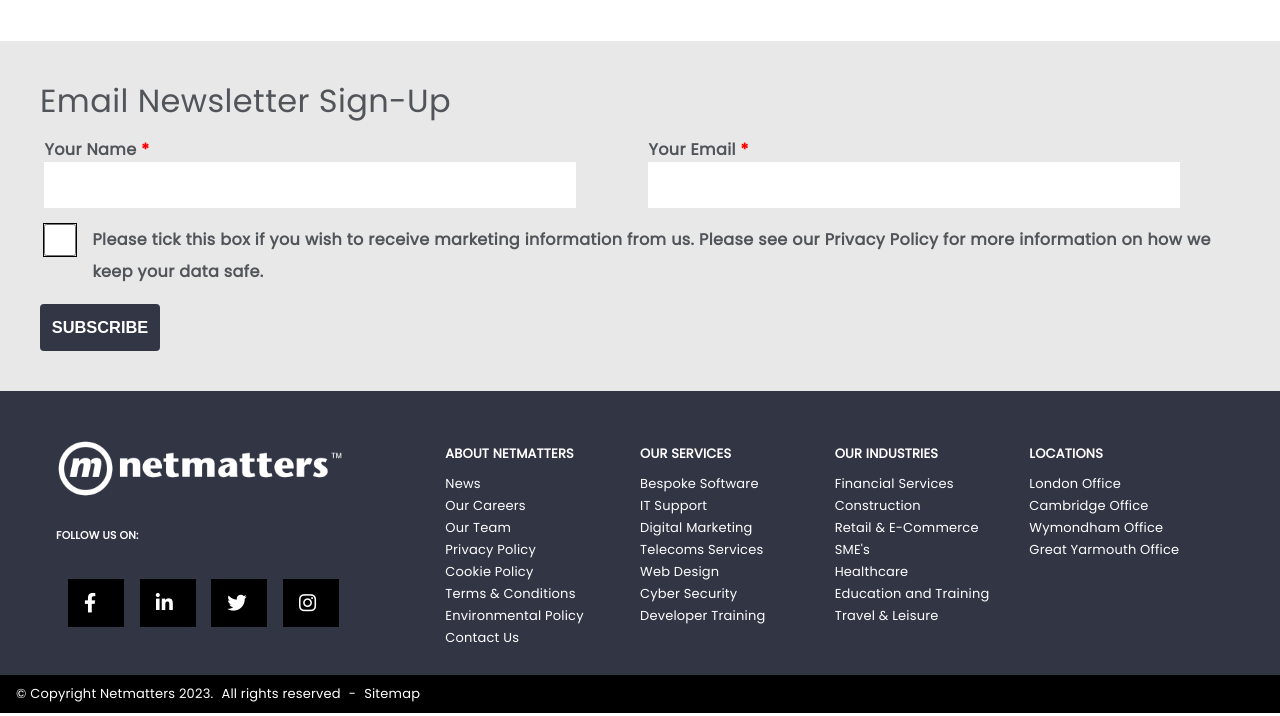
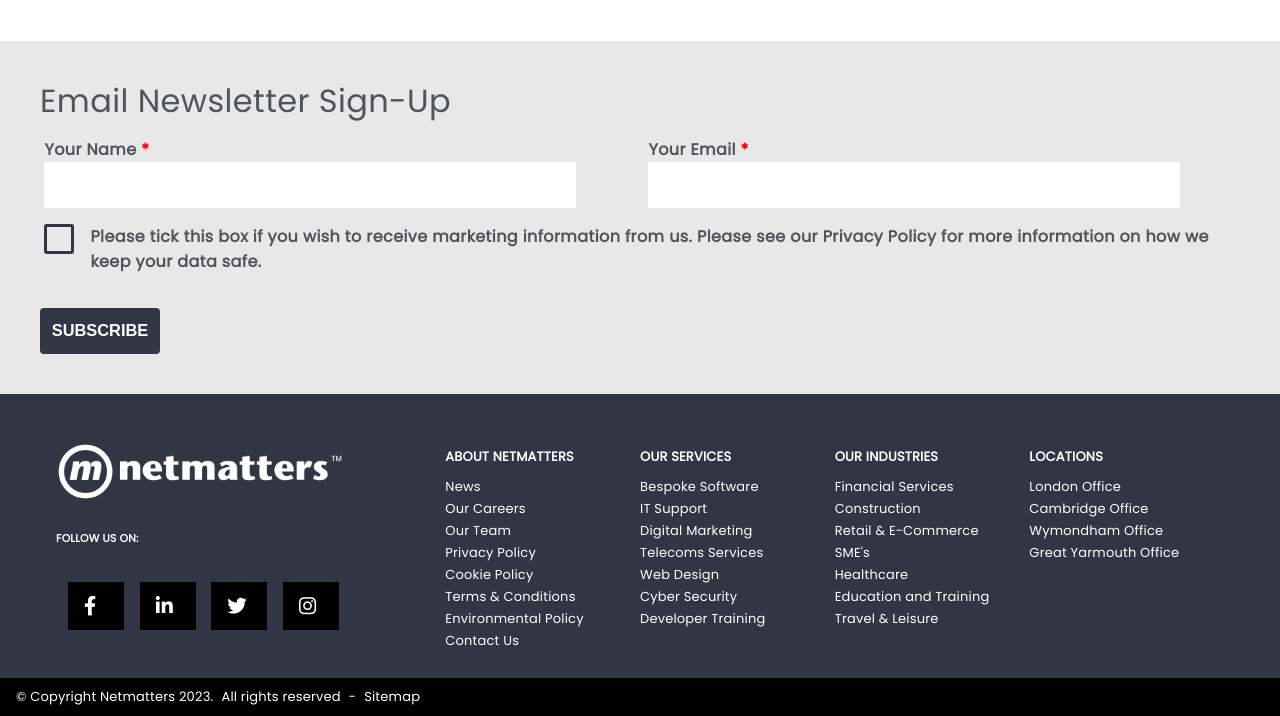
Before and after one commit to marianneporter/netmattershomepage, a PHP site: page / in a window 1280 px wide. Shown: the part 3321-4037 px from the top of the page. Run offline with PHP 8.4, Linux system fonts and the light colour scheme.

Commit message:
custom checkbox added for contact form

```diff
--- a/css/index.css
+++ b/css/index.css
@@ -1,3 +1,4 @@
+@charset "UTF-8";
 .text-light-grey {
   color: #e8e8e8;
 }
@@ -621,6 +622,7 @@ nav {
   box-shadow: 0px 3px 35px 0px rgba(0, 0, 0, 0.1);
   border: 1px solid #ccc;
   border-radius: 15px;
+  transition: all 0.5s ease-in;
 }
 .service-card h4 {
   margin-top: 2rem;
@@ -654,6 +656,7 @@ nav {
 .service-card:nth-of-type(1):hover {
   background-color: #67809f;
   color: white;
+  transform: translateY(-8px);
 }
 .service-card:nth-of-type(1):hover .card-icon, .service-card:nth-of-type(1):hover a {
   background-color: white;
@@ -670,6 +673,7 @@ nav {
 .service-card:nth-of-type(2):hover {
   background-color: #4183d7;
   color: white;
+  transform: translateY(-8px);
 }
 .service-card:nth-of-type(2):hover .card-icon, .service-card:nth-of-type(2):hover a {
   background-color: white;
@@ -686,6 +690,7 @@ nav {
 .service-card:nth-of-type(3):hover {
   background-color: #2ecc71;
   color: white;
+  transform: translateY(-8px);
 }
 .service-card:nth-of-type(3):hover .card-icon, .service-card:nth-of-type(3):hover a {
   background-color: white;
@@ -702,6 +707,7 @@ nav {
 .service-card:nth-of-type(4):hover {
   background-color: #d64541;
   color: white;
+  transform: translateY(-8px);
 }
 .service-card:nth-of-type(4):hover .card-icon, .service-card:nth-of-type(4):hover a {
   background-color: white;
@@ -718,6 +724,7 @@ nav {
 .service-card:nth-of-type(5):hover {
   background-color: #926fb1;
   color: white;
+  transform: translateY(-8px);
 }
 .service-card:nth-of-type(5):hover .card-icon, .service-card:nth-of-type(5):hover a {
   background-color: white;
@@ -734,6 +741,7 @@ nav {
 .service-card:nth-of-type(6):hover {
   background-color: #f62459;
   color: white;
+  transform: translateY(-8px);
 }
 .service-card:nth-of-type(6):hover .card-icon, .service-card:nth-of-type(6):hover a {
   background-color: white;
@@ -750,6 +758,7 @@ nav {
 .service-card:nth-of-type(7):hover {
   background-color: #ce4125;
   color: white;
+  transform: translateY(-8px);
 }
 .service-card:nth-of-type(7):hover .card-icon, .service-card:nth-of-type(7):hover a {
   background-color: white;
@@ -902,8 +911,8 @@ nav {
   padding: 1rem 0.275rem;
 }
 
-.form-control.contact-form-check {
-  padding: 0 0.275rem 1rem;
+.form-control.checkbox-container {
+  padding: 0 0.275rem 2.1rem;
 }
 
 .text-input label, .text-input input {
@@ -938,21 +947,40 @@ nav {
   font-weight: 600;
   letter-spacing: 0.4px;
 }
-
-.contact-form-check {
-  min-width: 100%;
+.contact-form-data .checkbox-container {
   display: flex;
-  gap: 1rem;
-  align-items: flex-start;
+  gap: 5rem;
 }
-.contact-form-check input {
-  display: block;
-  min-height: 2rem;
-  min-width: 2rem;
-  outline: 0.75px solid black;
+.contact-form-data .checkbox-container label {
+  cursor: pointer;
+  display: flex;
 }
-.contact-form-check label {
-  line-height: 2rem;
+.contact-form-data .checkbox-container label span {
+  margin-left: 0.5rem;
+}
+.contact-form-data .checkbox-container input {
+  cursor: pointer;
+  opacity: 0;
+  position: absolute;
+}
+.contact-form-data .checkbox-container label::before {
+  content: "";
+  width: 1.5rem;
+  height: 1.5rem;
+  flex: 1.5rem 0 0;
+  align-self: flex-start;
+  border-radius: 0.15rem;
+  border: 0.225rem solid #333645;
+  margin-right: 0.5rem;
+}
+.contact-form-data .checkbox-container input[type=checkbox]:checked + label::before {
+  content: "✓";
+  display: flex;
+  justify-content: center;
+  align-items: center;
+  background-color: black;
+  color: white;
+  font-size: 1.5rem;
 }
 
 .contact-form-submit {
--- a/index.html
+++ b/index.html
@@ -337,12 +337,13 @@
                         <label for="email">Your Email <span>*</span></label>
                         <input type="text" name="email" id="email">
                     </div>
-                    <div class="form-control contact-form-check">
+                    <div class="form-control checkbox-container">
                         <input type="checkbox"  id="marketing-info-check" name="marketing-info">
                         <label for="marketing-info-check">
-                            Please tick this box if you wish to receive marketing information from us.
+                           <span> Please tick this box if you wish to receive marketing information from us.
                             Please see our <a>Privacy Policy</a> for more information on how
-                            we keep your data safe.</label>
+                            we keep your data safe.</span>
+                        </label>
                     </div>
 
                     <div class="contact-form-submit">
--- /dev/null
+++ b/scss/abstracts/_checkbox.scss
@@ -0,0 +1,42 @@
+@mixin custom-checkbox {
+    .checkbox-container {
+        display: flex;
+     //   align-items: center;
+        gap: 5rem;
+    }
+
+    .checkbox-container label {
+        cursor: pointer;
+        display: flex;
+
+        span {
+            margin-left: 0.5rem;
+        }
+    }
+    .checkbox-container input {
+        cursor: pointer;
+        opacity: 0;
+        position: absolute;
+    }
+    .checkbox-container label::before {
+        content: '';
+        width: 1.5rem;
+        height: 1.5rem;
+        flex: 1.5rem 0 0;
+        align-self: flex-start;
+        border-radius: .15rem;
+        border: .225rem solid #333645;
+        margin-right: .5rem;
+    }
+
+    .checkbox-container input[type="checkbox"]:checked + label::before {
+        content: '\002713';
+        display: flex;
+        justify-content: center;
+        align-items: center;
+        background-color: black;
+        color: white;
+        font-size: 1.5rem;
+    }
+
+}
--- a/scss/abstracts/_index.scss
+++ b/scss/abstracts/_index.scss
@@ -1,3 +1,4 @@
 @import 'text';
 @import 'color';
 @import 'buttons';
+@import 'checkbox';
--- a/scss/layout/_contact-form.scss
+++ b/scss/layout/_contact-form.scss
@@ -15,8 +15,8 @@
     padding : 1rem 0.275rem;
 }
 
-.form-control.contact-form-check {
-    padding: 0 0.275rem 1rem;
+.form-control.checkbox-container {
+    padding: 0 0.275rem 2.1rem;
 }
 
 .text-input {
@@ -54,25 +54,8 @@
         font-weight: 600;
         letter-spacing: $std-letter-spacing;
     }
-}
 
-.contact-form-check {
-    min-width: 100%;
-    display: flex;
-
-    gap: 1rem;
-    align-items: flex-start;
-
-    input {
-        display: block;
-        min-height: 2rem;
-        min-width: 2rem;
-        outline: 0.75px solid black;
-    }
-    label {
-        line-height: 2rem;
-    }
-
+    @include custom-checkbox;
 }
 
 
@@ -91,6 +74,36 @@
         border: none;
         border-radius: 0.25rem;
     }
+}
 
+// .checkbox-container {
+//     display: flex;
+//     align-items: center;
+//     background-color: pink;
+// }
 
-}
+// .checkbox-container label {
+//     cursor: pointer;
+//     display: flex;
+// }
+// .checkbox-container input {
+//     cursor: pointer;
+//     opacity: 0;
+//     position: absolute;
+// }
+// .checkbox-container label::before {
+//     content: '';
+//     width: 1.25rem;
+//     height: 1.25rem;
+//     border-radius: .25rem;
+// //      border: .05rem solid #333645;
+
+//     margin-right: .5rem;
+// }
+
+// .checkbox-container input[type="checkbox"]:checked + label::before {
+//     content: '\002714';
+//     display: flex;
+//     justify-content: center;
+//     align-items: center;
+// }
--- a/scss/layout/_services.scss
+++ b/scss/layout/_services.scss
@@ -61,6 +61,9 @@
     border: 1px solid #ccc;
     border-radius: 15px;
 
+    transition: all 0.5s ease-in;
+
+
     h4 {
         margin-top: 2rem;
         margin-bottom: 1.05rem;
@@ -88,60 +91,12 @@
         font-size: 1.075rem;
         letter-spacing: 0.0125rem;
     }
-
 }
 
-// .service-card:hover {
-//       background-color: limegreen;
-// }
 
-// .service-card:first-of-type a { background-color: map-get($colors, bespoke-software ); }
-
-
-// .service-card:nth-of-type(2) a { background-color: map-get($colors, it-support ); }
-// .service-card:nth-of-type(3) a { background-color: map-get($colors, marketing ); }
-// .service-card:nth-of-type(4) a { background-color: map-get($colors, telecoms ); }
-// .service-card:nth-of-type(5) a { background-color: map-get($colors, web-design ); }
-// .service-card:nth-of-type(6) a { background-color: map-get($colors, cyber-security ); }
-// .service-card:nth-of-type(7) a { background-color: map-get($colors, dev-training ); }
-
-// .service-card:hover:first-of-type {
-//     background-color: limegreen;
-// }
-
-
-// .service-card:nth-of-type(2) {
-//     a {
-//         background-color: map-get($colors, it-support );
-//     }
-
-//     &:hover {
-//         background-color: map-get($colors, it-support );
-//         color: white;
-
-//         .card-icon, a {
-//             background-color: white;
-//             color:  map-get($colors, it-support );
-//         }
-//     }
-
-//     .card-icon {
-//         background-color: map-get($colors, it-support );
-//         color:  white;
-//     }
-// }
-
-// // $businessAreas: 'Bespoke Software',
-// //                 'IT Support',
-// //                 'Digital Marketing',
-// //                 'Telecoms Services',
-// //                 'Web Design',
-// //                 'Cyber Security',
-// //                 'Developer Training';
 
 @each $service in $service-colors {
     $i : index($service-colors, $service);
-  //  $i : $i + 1;
 
     .service-card:nth-of-type(#{$i}) {
         a {
@@ -151,6 +106,7 @@
         &:hover {
             background-color: map-get($colors, $service);
             color: white;
+            transform: translateY(-8px);
 
             .card-icon, a {
                 background-color: white;
```
Also changed, not shown: 1 other file.
